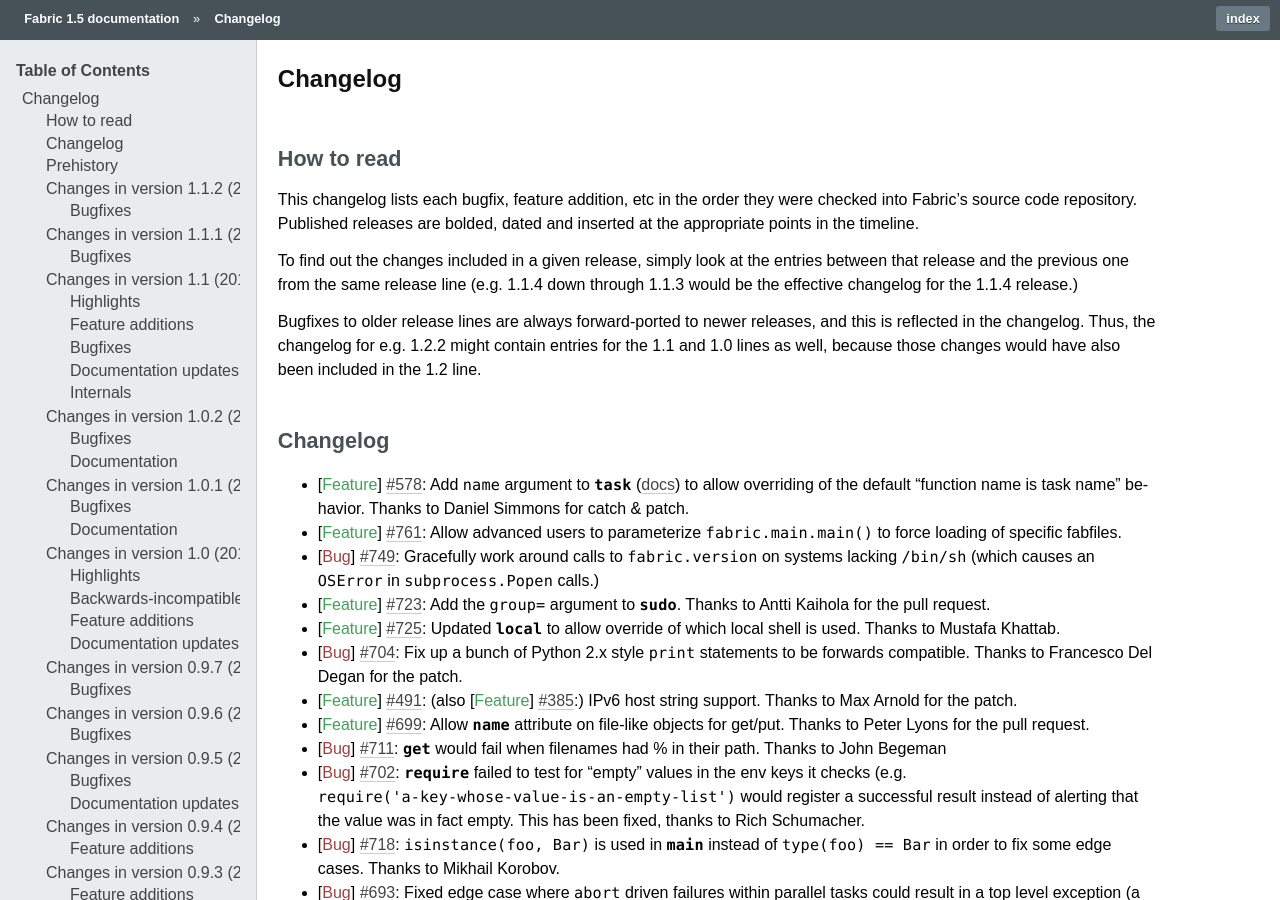
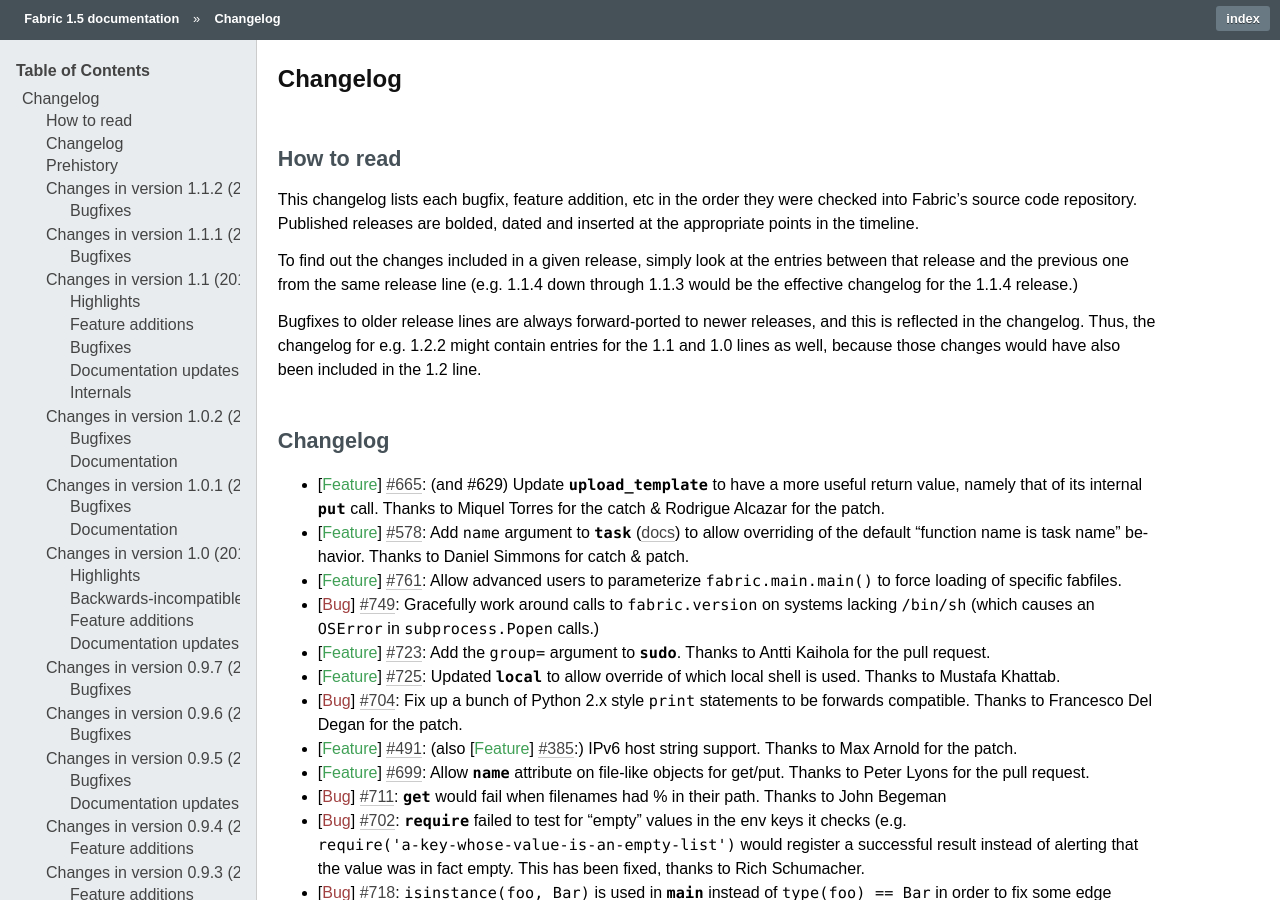
Before and after one commit to fabric/fabric, a Sphinx documentation site: the page built from docs/changelog.rst, in a window 1280 px wide and 900 px high. Built offline with Sphinx 7.4.7, drawn with Linux system fonts in a browser that asks for light colours.

Commit message:
Docs & changelog re #629, re #665

```diff
--- a/docs/changelog.rst
+++ b/docs/changelog.rst
@@ -25,6 +25,10 @@ would have also been included in the 1.2 line.
 Changelog
 =========
 
+* :feature:`665` (and #629) Update `~fabric.contrib.files.upload_template` to
+  have a more useful return value, namely that of its internal
+  `~fabric.operations.put` call. Thanks to Miquel Torres for the catch &
+  Rodrigue Alcazar for the patch.
 * :feature:`578` Add ``name`` argument to `~fabric.decorators.task` (:ref:`docs
   <task-decorator-arguments>`) to allow overriding of the default "function
   name is task name" behavior. Thanks to Daniel Simmons for catch & patch.
```
Also changed, not shown: 1 other file.
